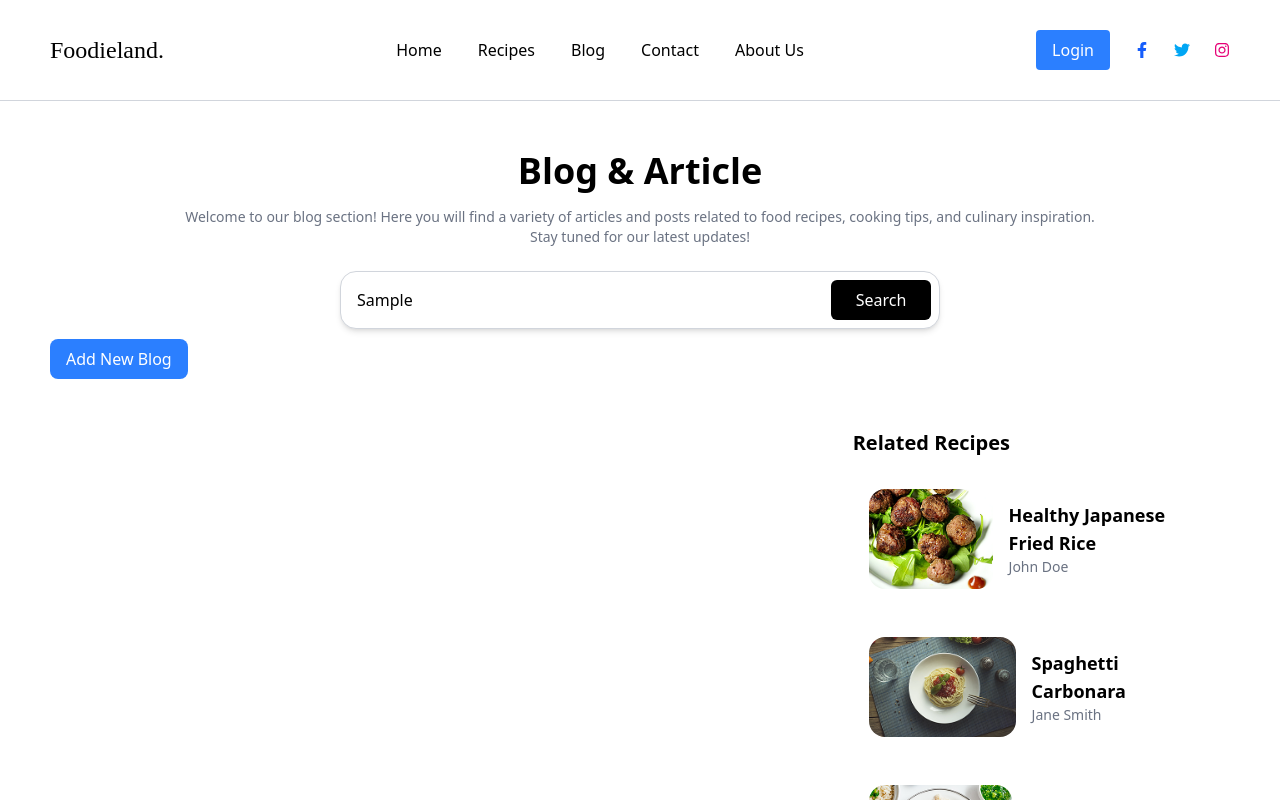
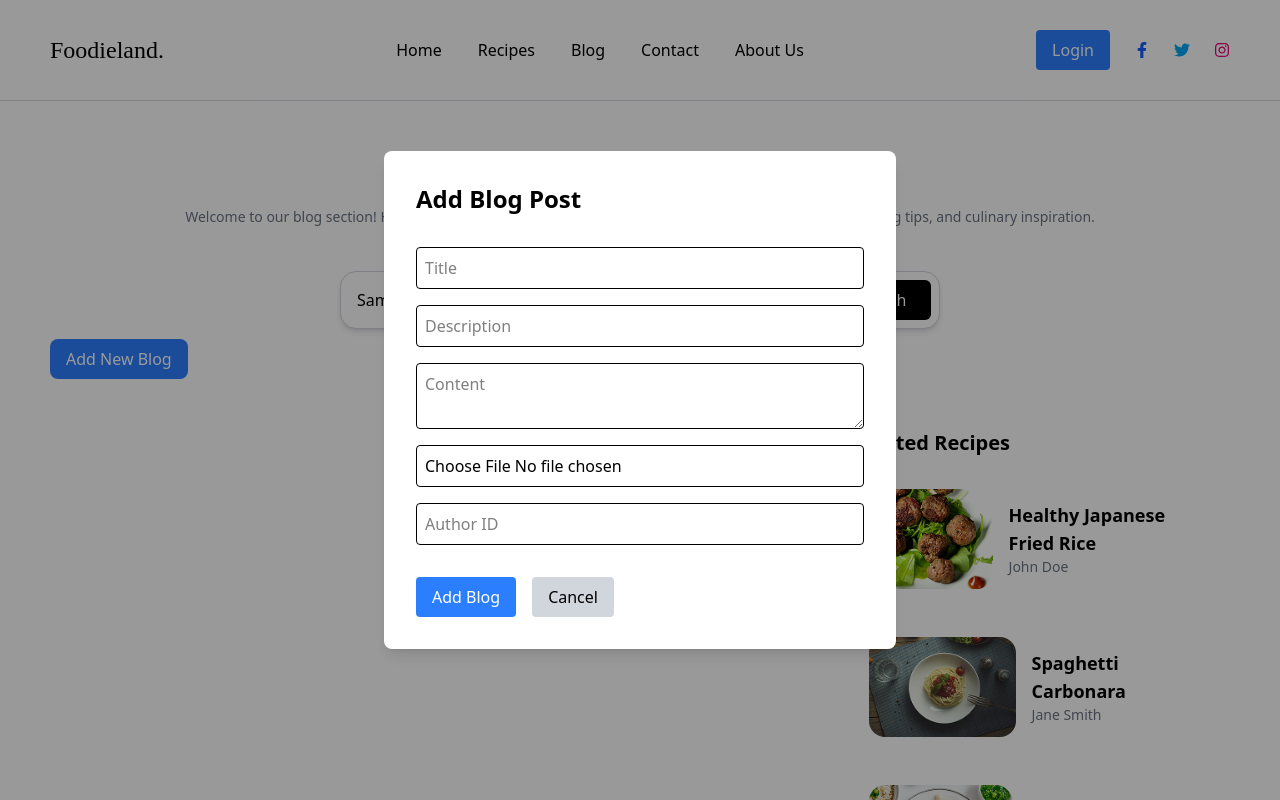
Before and after one commit to CodeShiran/Food-Recipe-Blog, a React (Vite) app in the folder frontend/: page /blog in a window 1280 px wide. Both pictures are taken after typing "Sample", "name@example.com" into the empty fields and a click on the button "Add New Blog". Shown: the top 800 px of the page. Built offline with nearby package versions, Linux system fonts and the light colour scheme.

Commit message:
feat: implement AddBlogModal for creating new blog posts and integrate it into BlogList

```diff
--- a/frontend/src/components/AddBlogModal.jsx
+++ b/frontend/src/components/AddBlogModal.jsx
@@ -1,9 +1,83 @@
-import React from 'react'
+import React, { useState } from "react";
 
-const AddBlogModal = () => {
+const AddBlogModal = ({ onSubmit, onClose }) => {
+  const [title, setTitle] = useState("");
+  const [content, setContent] = useState("");
+  const [author, setAuthor] = useState(""); // Should be user id
+  const [description, setDescription] = useState("");
+  const [image, setImage] = useState("");
+
+  const handleSubmit = async (e) => {
+    e.preventDefault();
+    const formData = new FormData();
+    formData.append("title", title);
+    formData.append("content", content);
+    formData.append("author", author);
+    formData.append("description", description);
+    if (image) formData.append("image", image);
+
+    await onSubmit(formData); // onSubmit should handle FormData
+  };
+
   return (
-    <div>AddBlogModal</div>
-  )
-}
+    <div className="fixed inset-0 bg-black/40 flex items-center justify-center z-50">
+      <form
+        className="bg-white p-8 rounded-lg shadow-lg w-full max-w-lg flex flex-col gap-4 overflow-y-auto max-h-[90vh]"
+        onSubmit={handleSubmit}
+      >
+        <h2 className="text-2xl font-bold mb-4">Add Blog Post</h2>
+        <input
+          value={title}
+          onChange={(e) => setTitle(e.target.value)}
+          required
+          placeholder="Title"
+          className="border p-2 rounded"
+        />
+        <input
+          value={description}
+          onChange={(e) => setDescription(e.target.value)}
+          required
+          placeholder="Description"
+          className="border p-2 rounded"
+        />
+        <textarea
+          value={content}
+          onChange={(e) => setContent(e.target.value)}
+          required
+          placeholder="Content"
+          className="border p-2 rounded"
+        />
+        <input
+          type="file"
+          accept="image/*"
+          onChange={(e) => setImage(e.target.files[0])}
+          className="border p-2 rounded"
+        />
+        <input
+          value={author}
+          onChange={(e) => setAuthor(e.target.value)}
+          required
+          placeholder="Author ID"
+          className="border p-2 rounded"
+        />
+        <div className="flex gap-4 mt-4">
+          <button
+            type="submit"
+            className="bg-blue-500 text-white px-4 py-2 rounded"
+          >
+            Add Blog
+          </button>
+          <button
+            type="button"
+            onClick={onClose}
+            className="bg-gray-300 px-4 py-2 rounded"
+          >
+            Cancel
+          </button>
+        </div>
+      </form>
+    </div>
+  );
+};
 
-export default AddBlogModal
+export default AddBlogModal;
--- a/frontend/src/pages/BlogList.jsx
+++ b/frontend/src/pages/BlogList.jsx
@@ -3,6 +3,7 @@ import BlogCard from "../components/BlogCard";
 import { assets } from "../assets/assets";
 import SmallCard from "../components/SmallCard";
 import EmailBox from "../components/EmailBox";
+import AddBlogModal from "../components/AddBlogModal";
 
 const postData = [
   {
@@ -101,6 +102,7 @@ const recipes = [
 
 const BlogList = () => {
   const [search, setSearch] = useState("");
+  const [showModal, setShowModal] = useState(false);
 
   const filteredPosts = postData.filter(
     (post) =>
@@ -140,8 +142,18 @@ const BlogList = () => {
         </div>
       </div>
       <div className="mt-2.5">
-        <button className="bg-blue-500 text-white py-2 px-4 rounded-lg hover:bg-blue-600">Add New Blog</button>
+        <button onClick={() => setShowModal(true)} className="bg-blue-500 text-white py-2 px-4 rounded-lg hover:bg-blue-600">Add New Blog</button>
       </div>
+      {showModal && (
+        <AddBlogModal
+          onSubmit={(newPost) => {
+            // Handle new post submission
+            console.log("New Post:", newPost);
+            setShowModal(false);
+          }}
+          onClose={() => setShowModal(false)}
+        />
+      )}
       <div className="mt-[50px] grid grid-cols-1 md:grid-cols-3 gap-6">
         <div className="md:col-span-2 flex flex-col gap-6 w-full">
           {postsToShow.map((post) => (
```
